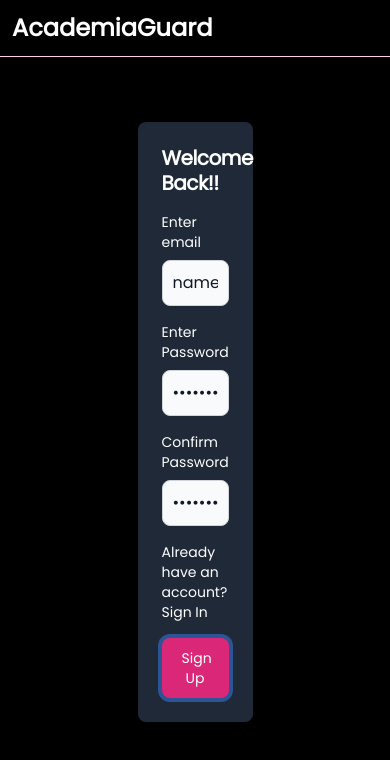
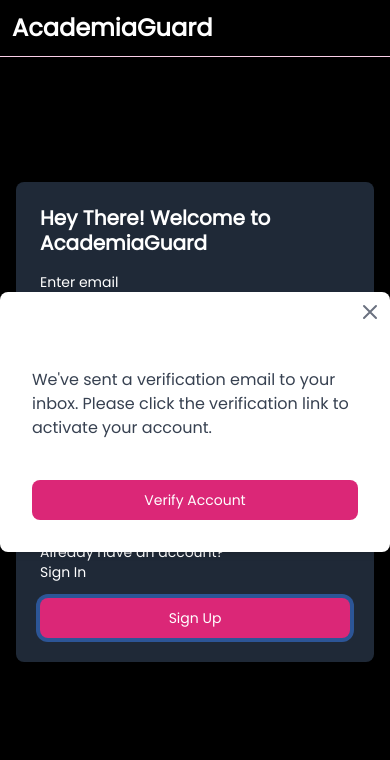
Before and after one commit to Decentralized-Ed/Frontend, a React (Vite) app: page /signup in a window 390 px wide. Both pictures are taken after typing "name@example.com", "Sample123", "Sample123" into the empty fields and a click on the button "Sign Up". Shown: the top 760 px of the page. Built offline with nearby package versions, Linux system fonts and the light colour scheme; no server answers; the HTML template or start-up script is replaced by a standard one.

Commit message:
Fix Responsiveness issues and Add Verify Modal

```diff
--- /dev/null
+++ b/src/components/SignupCard/VerifyModal.jsx
@@ -0,0 +1,57 @@
+import { useNavigate } from "react-router-dom";
+
+const VerifyModal = ({ onClose }) => {
+  const navigate = useNavigate();
+
+  const handleVerify = () => {
+    // Perform any verification or account activation logic here
+
+    // After verification, navigate to the /login page
+    navigate("/login");
+
+    // Close the modal
+    onClose();
+  };
+
+  return (
+    <div className="fixed inset-0 flex items-center justify-center z-50">
+      <div className="bg-white p-8 rounded-lg shadow-md max-w-md w-full relative">
+        {/* Close button (cross button) */}
+        <button
+          onClick={onClose}
+          className="absolute top-2 right-2 text-gray-500 hover:text-gray-700"
+        >
+          <svg
+            xmlns="http://www.w3.org/2000/svg"
+            className="h-6 w-6"
+            fill="none"
+            viewBox="0 0 24 24"
+            stroke="currentColor"
+          >
+            <path
+              strokeLinecap="round"
+              strokeLinejoin="round"
+              strokeWidth="2"
+              d="M6 18L18 6M6 6l12 12"
+            />
+          </svg>
+        </button>
+
+        <h2 className="text-xl font-semibold mb-4">Verification Email Sent</h2>
+        <p className="text-gray-700 mb-6">
+          We&apos;ve sent a verification email to your inbox. Please click the
+          verification link to activate your account.
+        </p>
+
+        <button
+          onClick={handleVerify}
+          className="w-full mt-4 text-white bg-pink-600 focus:ring-4 focus:outline-none focus:ring-primary-300 font-medium rounded-lg text-sm px-5 py-2.5 text-center dark:bg-primary-600 dark:hover:bg-primary-700 dark:focus:ring-primary-800"
+        >
+          Verify Account
+        </button>
+      </div>
+    </div>
+  );
+};
+
+export default VerifyModal;
--- a/src/components/SignupCard/signupCard.jsx
+++ b/src/components/SignupCard/signupCard.jsx
@@ -1,28 +1,32 @@
+import React, { useState } from "react";
 import { useNavigate } from "react-router-dom";
 import useAuth from "../../hooks/auth";
+import VerifyModal from "./VerifyModal";
 
 const SignUpCard = () => {
   const navigate = useNavigate();
   const { user, error, signUp } = useAuth();
-
-  console.log(user);
+  const [showOTPModal, setShowOTPModal] = useState(false);
 
   const signUpWithEmail = (e) => {
     e.preventDefault();
-    // console.log(e.target.email.value, e.target.password.value);
     const email = e.target.email.value;
     const password = e.target.password.value;
-    console.log("Hey I am in the sugnUp card.");
+    setShowOTPModal(true);
     signUp(email, password);
+  };
+
+  const closeOTPModal = () => {
+    setShowOTPModal(false);
   };
 
   return (
     <div className="h-screen flex justify-center items-center">
-      <section className="w-[50%] p-10">
-        <div className="rounded-lg shadow dark:border md:mt-0 xl:p-0 bg-gray-800 border-gray-700">
-          <div className="p-6 space-y-4 md:space-y-6 sm:p-4">
-            <h1 className="text-xl font-bold leading-tight tracking-tight md:text-2xl text-white">
-              Welcome Back!!
+      <section className="w-full sm:w-[80%] md:w-[60%] lg:w-[50%] xl:w-[40%] p-4 md:p-10">
+        <div className="rounded-lg shadow bg-gray-800 border-gray-700 text-white">
+          <div className="p-6 space-y-4 md:space-y-6">
+            <h1 className="text-xl md:text-2xl font-bold leading-tight">
+              Hey There! Welcome to AcademiaGuard
             </h1>
             <form
               className="space-y-4 md:space-y-6"
@@ -32,25 +36,25 @@
               <div>
                 <label
                   htmlFor="email"
-                  className="block mb-2 text-sm font-medium text-white"
+                  className="block mb-2 text-sm font-medium"
                 >
                   Enter email
                 </label>
-                <div className="flex-col md:flex gap-1 md:gap-2">
+                <div className="flex-col gap-2">
                   <input
                     type="email"
                     name="email"
                     id="email"
-                    className="bg-gray-50 w-full md:w-auto border border-gray-300 text-gray-900 sm:text-sm rounded-lg focus:ring-primary-600 focus:border-primary-600 block p-2.5 dark:bg-gray-700 dark:border-gray-600 dark:placeholder-gray-400 dark:text-white dark:focus:ring-blue-500 dark:focus:border-blue-500"
+                    className="w-full bg-gray-50 border border-gray-300 text-gray-900 sm:text-sm rounded-lg focus:ring-primary-600 focus:border-primary-600 p-2.5 dark:bg-gray-700 dark:border-gray-600 dark:placeholder-gray-400 dark:text-white dark:focus:ring-blue-500 dark:focus:border-blue-500"
                     placeholder="example@email.com"
-                    required="true"
+                    required
                   />
                 </div>
               </div>
               <div>
                 <label
-                  htmlFor="OTP"
-                  className="block mb-2 text-sm font-medium text-white"
+                  htmlFor="password"
+                  className="block mb-2 text-sm font-medium"
                 >
                   Enter Password
                 </label>
@@ -58,37 +62,38 @@
                   type="password"
                   name="password"
                   id="password"
-                  placeholder="password"
-                  className="bg-gray-50 border border-gray-300 text-gray-900 sm:text-sm rounded-lg focus:ring-primary-600 focus:border-primary-600 block w-full p-2.5 dark:bg-gray-700 dark:border-gray-600 dark:placeholder-gray-400 dark:text-white dark:focus:ring-blue-500 dark:focus:border-blue-500"
-                  required="true"
+                  placeholder="Password"
+                  className="w-full bg-gray-50 border border-gray-300 text-gray-900 sm:text-sm rounded-lg focus:ring-primary-600 focus:border-primary-600 p-2.5 dark:bg-gray-700 dark:border-gray-600 dark:placeholder-gray-400 dark:text-white dark:focus:ring-blue-500 dark:focus:border-blue-500"
+                  required
                 />
               </div>
               <div>
                 <label
-                  htmlFor="OTP"
-                  className="block mb-2 text-sm font-medium text-white"
+                  htmlFor="confirmPassword"
+                  className="block mb-2 text-sm font-medium"
                 >
                   Confirm Password
                 </label>
                 <input
                   type="password"
-                  name="password"
-                  id="password"
+                  name="confirmPassword"
+                  id="confirmPassword"
                   placeholder="Confirm Password"
-                  className="bg-gray-50 border border-gray-300 text-gray-900 sm:text-sm rounded-lg focus:ring-primary-600 focus:border-primary-600 block w-full p-2.5 dark:bg-gray-700 dark:border-gray-600 dark:placeholder-gray-400 dark:text-white dark:focus:ring-blue-500 dark:focus:border-blue-500"
-                  required="true"
+                  className="w-full bg-gray-50 border border-gray-300 text-gray-900 sm:text-sm rounded-lg focus:ring-primary-600 focus:border-primary-600 p-2.5 dark:bg-gray-700 dark:border-gray-600 dark:placeholder-gray-400 dark:text-white dark:focus:ring-blue-500 dark:focus:border-blue-500"
+                  required
                 />
               </div>
               <div className="flex items-center justify-between">
                 <a
                   href="#"
-                  className="text-sm font-medium text-primary-600 hover:underline dark:text-primary-500"
+                  className="text-sm font-medium text-primary-600 hover:underline"
                   onClick={() => {
                     navigate("/login");
                   }}
                 >
                   Already have an account?
-                  <br /> Sign In
+                  <br />
+                  Sign In
                 </a>
               </div>
               <button
@@ -101,6 +106,17 @@
           </div>
         </div>
       </section>
+      {/* OTP modal */}
+      {showOTPModal && (
+        <VerifyModal
+          onClose={closeOTPModal}
+          onOTPSubmit={() => {
+            // Handle OTP submission here, e.g., send OTP to server
+            // and close the modal when done
+            closeOTPModal();
+          }}
+        />
+      )}
     </div>
   );
 };
```
Also changed, not shown: src/components/LoginCard/loginCard.jsx (+16 -36 lines).
